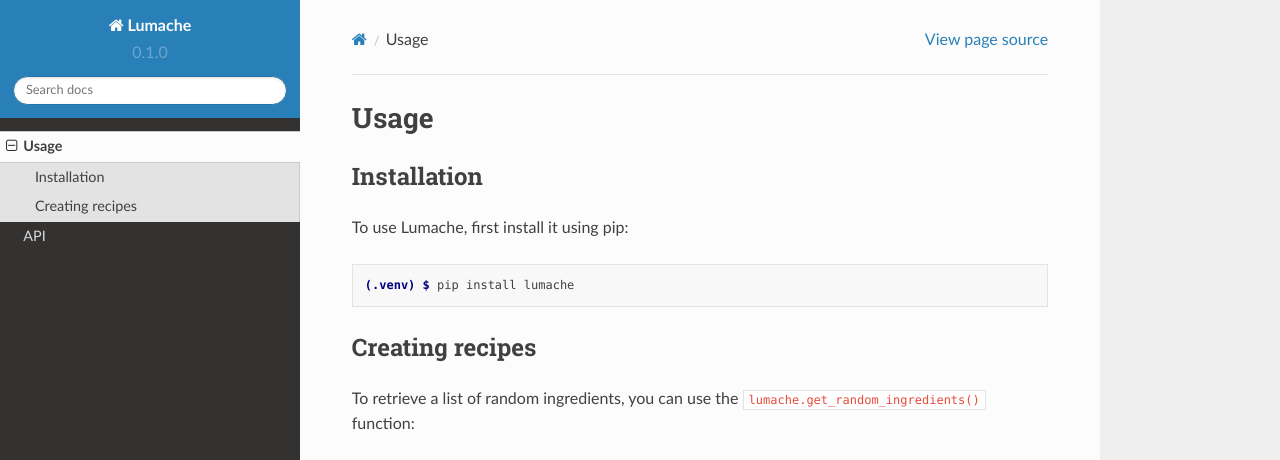
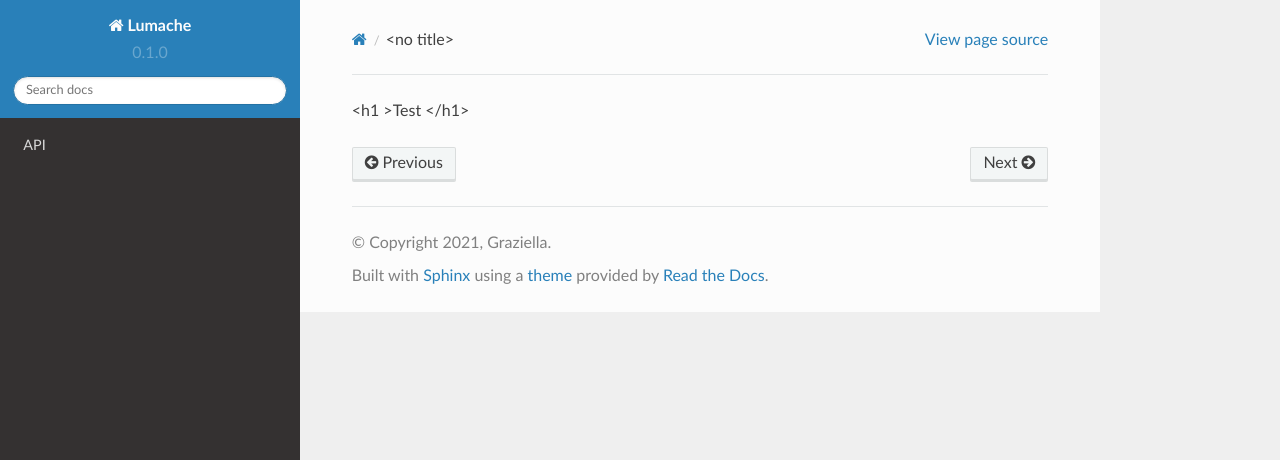
Before and after one commit to marshall85999/vipar, a Sphinx documentation site: the page built from docs/source/usage.rst, in a window 1280 px wide and 1095 px high. Shown: the top 460 px of the window. Built offline with Sphinx 7.4.7 and the Read the Docs theme 2.0.0, drawn with Linux system fonts in a browser that asks for light colours; some of the changed text lies outside the part shown; grey boxes are pictures that could not be loaded.

Commit message:
Update usage.rst

```diff
--- a/docs/source/usage.rst
+++ b/docs/source/usage.rst
@@ -1,33 +1 @@
-Usage
-=====
-
-.. _installation:
-
-Installation
-------------
-
-To use Lumache, first install it using pip:
-
-.. code-block:: console
-
-   (.venv) $ pip install lumache
-
-Creating recipes
-----------------
-
-To retrieve a list of random ingredients,
-you can use the ``lumache.get_random_ingredients()`` function:
-
-.. autofunction:: lumache.get_random_ingredients
-
-The ``kind`` parameter should be either ``"meat"``, ``"fish"``,
-or ``"veggies"``. Otherwise, :py:func:`lumache.get_random_ingredients`
-will raise an exception.
-
-.. autoexception:: lumache.InvalidKindError
-
-For example:
-
->>> import lumache
->>> lumache.get_random_ingredients()
-['shells', 'gorgonzola', 'parsley']
+<h1 >Test </h1>
```
